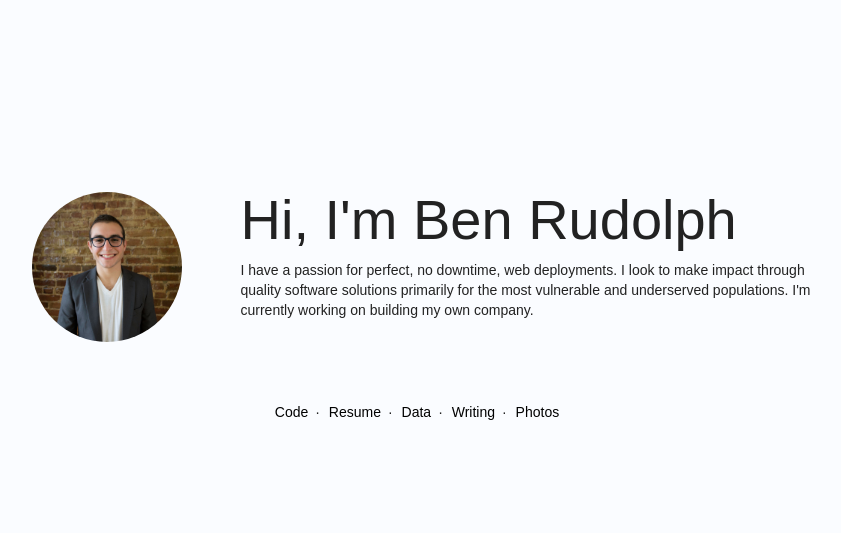
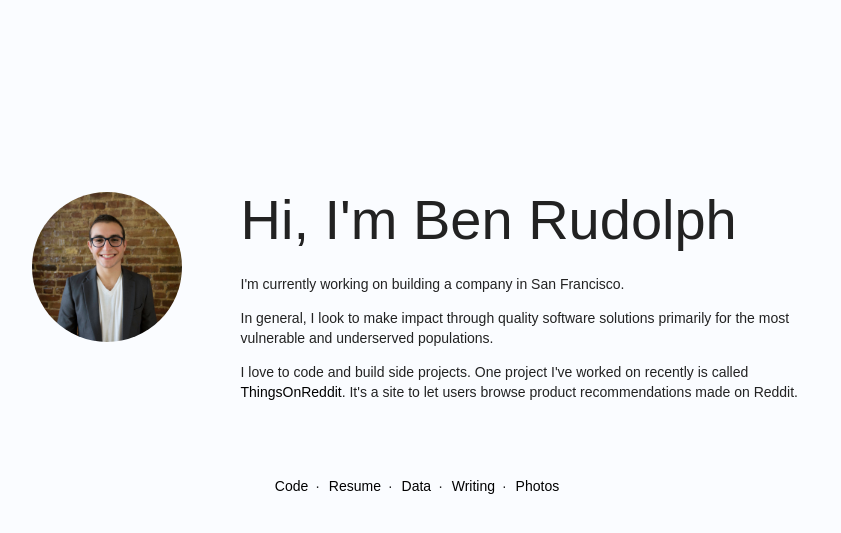
Before and after one commit to benrudolph/main, a Jekyll site: the page built from index.html, in a window 1280 px wide. Shown: the top 533 px of the page, without its empty margins (222-1063 px from the left). Built offline with Jekyll 4.4.1, drawn with Linux system fonts in a browser that asks for light colours; Markdown is read by kramdown in place of the engine named in the settings.

Commit message:
minor copy changes

```diff
--- a/_layouts/default.html
+++ b/_layouts/default.html
@@ -6,7 +6,7 @@
   <meta name="MobileOptimized" content="320">
   <meta name="viewport" content="width=device-width">
 
-  <title>Ben Rudolph</title>
+  <title>Ben Rudolph | Engineer & Entrepreneur</title>
   <link rel="stylesheet" href="/css/bootstrap.css" />
   <link rel="stylesheet" href="/css/style.css" />
 </head>
--- a/index.html
+++ b/index.html
@@ -9,7 +9,17 @@ layout: default
     </div>
     <div class="about col-sm-9">
       <h1 class="about-heading">Hi, I'm Ben Rudolph</h1>
-      <div class="about-content">I have a passion for perfect, no downtime, web deployments. I look to make impact through quality software solutions primarily for the most vulnerable and underserved populations. I'm currently working on building my own company.</div>
+      <div class="about-content">
+        <p>
+        I'm currently working on building a company in San Francisco.
+        </p>
+        <p>
+        In general, I look to make impact through quality software solutions primarily for the most vulnerable and underserved populations.
+        </p>
+        <p>
+        I love to code and build side projects. One project I've worked on recently is called <a href="https://thingsonreddit.com/">ThingsOnReddit</a>. It's a site to let users browse product recommendations made on  Reddit.
+        </p>
+      </div>
     </div>
   </div>
   <div class="row">
```
